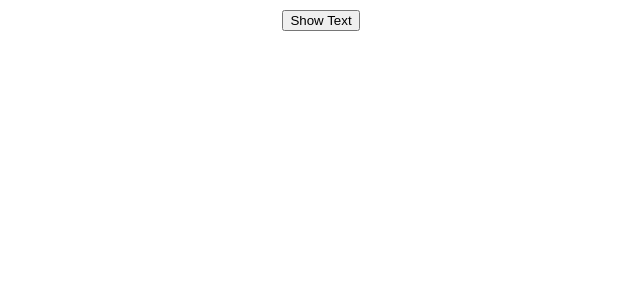
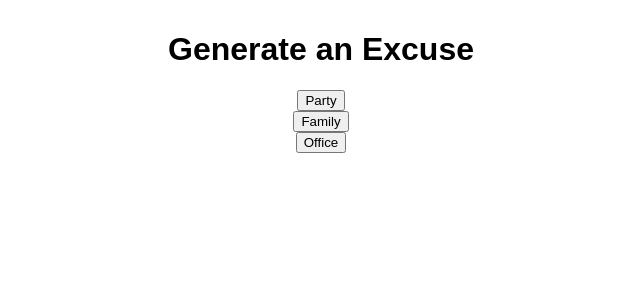
Before and after one commit to danphannguyen/React_Courses, a React (Create React App) app: page / in a window 1280 px wide. Shown: the top 300 px of the page, without its empty margins (319-959 px from the left). Built offline with nearby package versions, Linux system fonts and the light colour scheme.

Commit message:
React ep7

```diff
--- a/package.json
+++ b/package.json
@@ -6,6 +6,7 @@
     "@testing-library/jest-dom": "^5.17.0",
     "@testing-library/react": "^13.4.0",
     "@testing-library/user-event": "^13.5.0",
+    "axios": "^1.6.7",
     "react": "^18.2.0",
     "react-dom": "^18.2.0",
     "react-scripts": "^5.0.1",
--- a/src/App.js
+++ b/src/App.js
@@ -1,21 +1,26 @@
 import "./App.css";
-import { useState } from "react";
-import { Text } from "./text";
+import React, { useEffect, useState } from "react";
+import Axios from "axios";
+
 
 function App() {
-  const [showText, setShowText] = useState(false);
+
+  const [excuse, setExcuse] = useState("");
+
+  const generateExcuse = (category) => {
+    let url = "https://excuser-three.vercel.app/v1/excuse/" + category;
+    Axios.get(url).then((response) => {
+      setExcuse(response.data[0].excuse);
+    })
+  }
 
   return (
     <div className="App">
-      <button
-        onClick={() => {
-          setShowText(!showText);
-        }}
-      >
-        Show Text
-      </button>
-
-      {showText && <Text />}
+      <h1>Generate an Excuse</h1>
+      <button onClick={ () => generateExcuse("party") }>Party</button>
+      <button onClick={ () => generateExcuse("family") }>Family</button>
+      <button onClick={ () => generateExcuse("office") }>Office</button>
+      <p>{excuse}</p>
     </div>
   );
 }
--- a/src/text.js
+++ /dev/null
@@ -1,26 +0,0 @@
-import React from "react";
-import { useState, useEffect } from "react";
-
-export const Text = () => {
-  const [text, setText] = useState("");
-
-  useEffect(() => {
-    console.log("COMPONENT MOUNTED");
-
-    return () => {
-      console.log("COMPONENT UNMOUNTED");
-    };
-  }, []);
-
-  return (
-    <div>
-      <input
-        onChange={(event) => {
-          setText(event.target.value);
-        }}
-      />
-
-      <h1> {text}</h1>
-    </div>
-  );
-};
```
Also changed, not shown: 1 other file (tests, documents, lock files or other folders).
